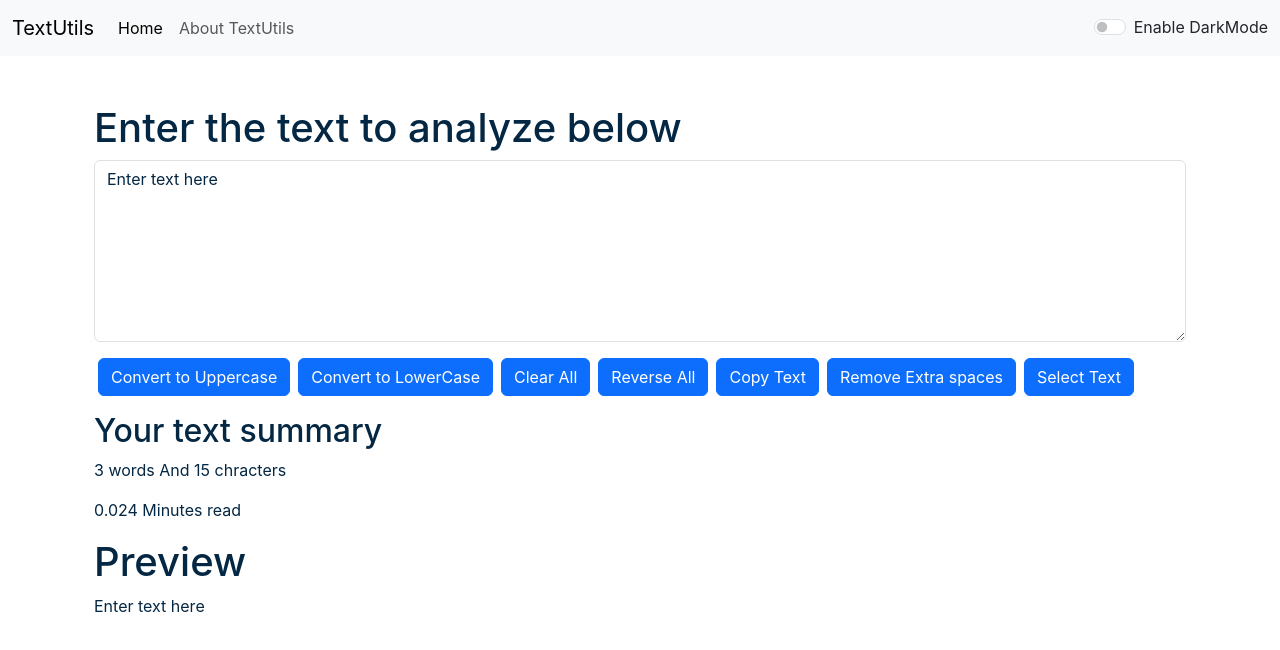
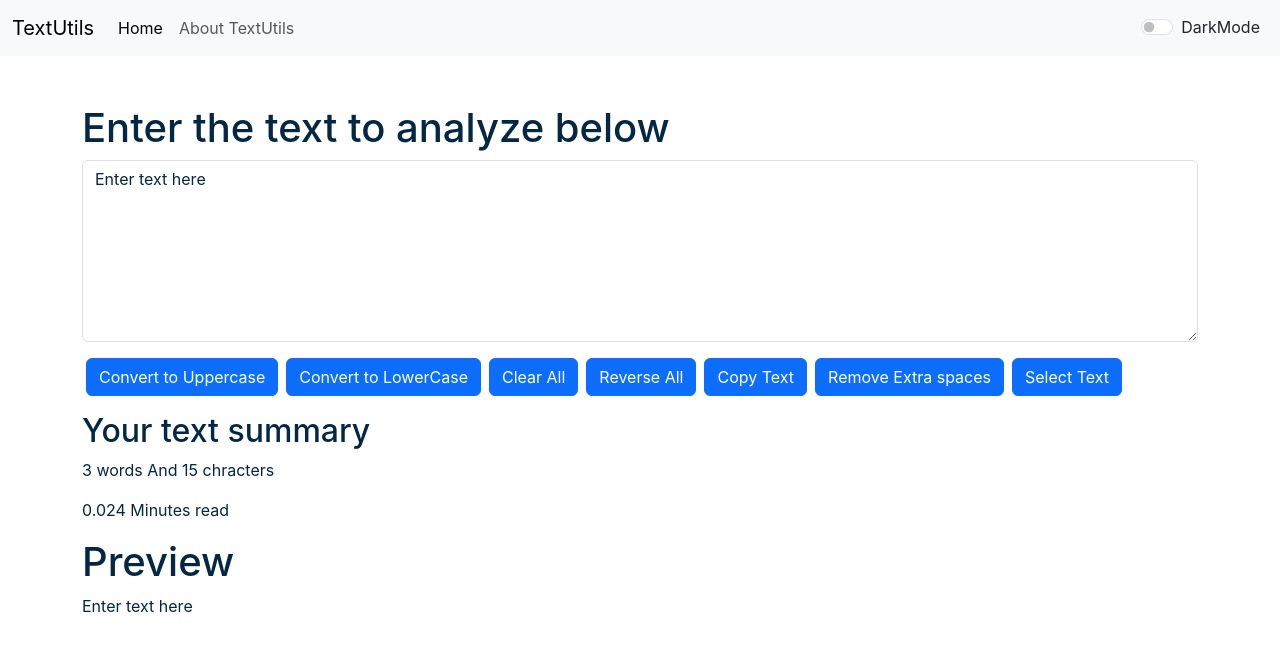
Before and after one commit to Abhishek-Mishra-77/ReactProjextNo_1, a React (Create React App) app: page / in a window 1280 px wide. Shown: the top 650 px of the page. Built offline with nearby package versions, Linux system fonts and the light colour scheme.

Commit message:
React Router Get Added

```diff
--- a/package.json
+++ b/package.json
@@ -10,6 +10,7 @@
     "gh-pages": "^5.0.0",
     "react": "^18.2.0",
     "react-dom": "^18.2.0",
+    "react-router-dom": "^6.14.0",
     "react-scripts": "5.0.1",
     "web-vitals": "^2.1.4"
   },
--- a/public/index.html
+++ b/public/index.html
@@ -3,26 +3,16 @@
 
 <head>
   <meta charset="utf-8" />
-  <link rel="icon" href="%PUBLIC_URL%/favicon.ico" />
+  <!-- <link rel="icon" href="%PUBLIC_URL%/favicon.ico" /> -->
+  <link rel="icon" href="https://cdn-icons-png.flaticon.com/128/4021/4021693.png" />
   <meta name="viewport" content="width=device-width, initial-scale=1" />
   <meta name="theme-color" content="#000000" />
-  <meta name="description" content="Web site created using create-react-app" />
+  <meta name="description" content="TextUtils is a utility which can be used to manipulate your text in the way you want." />
   <link rel="apple-touch-icon" href="%PUBLIC_URL%/logo192.png" />
-  <!--
-      manifest.json provides metadata used when your web app is installed on a
-      user's mobile device or desktop. See https://developers.google.com/web/fundamentals/web-app-manifest/
-    -->
+
   <link rel="manifest" href="%PUBLIC_URL%/manifest.json" />
-  <!--
-      Notice the use of %PUBLIC_URL% in the tags above.
-      It will be replaced with the URL of the `public` folder during the build.
-      Only files inside the `public` folder can be referenced from the HTML.
 
-      Unlike "/favicon.ico" or "favicon.ico", "%PUBLIC_URL%/favicon.ico" will
-      work correctly both with client-side routing and a non-root public URL.
-      Learn how to configure a non-root public URL by running `npm run build`.
-    -->
-  <title>React App</title>
+  <title>TextUtils - Home</title>
   <link href="https://cdn.jsdelivr.net/npm/bootstrap@5.3.0/dist/css/bootstrap.min.css" rel="stylesheet"
     integrity="sha384-9ndCyUaIbzAi2FUVXJi0CjmCapSmO7SnpJef0486qhLnuZ2cdeRhO02iuK6FUUVM" crossorigin="anonymous">
 </head>
@@ -30,16 +20,6 @@
 <body>
   <noscript>You need to enable JavaScript to run this app.</noscript>
   <div id="root"></div>
-  <!--
-      This HTML file is a template.
-      If you open it directly in the browser, you will see an empty page.
-
-      You can add webfonts, meta tags, or analytics to this file.
-      The build step will place the bundled scripts into the <body> tag.
-
-      To begin the development, run `npm start` or `yarn start`.
-      To create a production bundle, use `npm run build` or `yarn build`.
-    -->
 
   <script src="https://cdn.jsdelivr.net/npm/bootstrap@5.3.0/dist/js/bootstrap.bundle.min.js"
     integrity="sha384-geWF76RCwLtnZ8qwWowPQNguL3RmwHVBC9FhGdlKrxdiJJigb/j/68SIy3Te4Bkz"
--- a/src/App.js
+++ b/src/App.js
@@ -1,7 +1,17 @@
 import React, { useState } from "react";
 import TextForm from "./components/TextForm";
+import About from './components/About';
 import NavBar from "./components/NavBar";
 import Alert from "./components/Alert";
+import {
+  BrowserRouter as Router,
+  Routes,
+  Route,
+  Link
+} from "react-router-dom";
+
+
+
 
 function App() {
 
@@ -16,6 +26,11 @@ function App() {
       msg: message,
       type: type
     })
+
+    setTimeout(() => {
+      setAlert(null);
+    }, 3000)
+
   }
 
 
@@ -25,11 +40,13 @@ function App() {
       setMode('dark')
       document.body.style.backgroundColor = '#042743'
       showAlert('Dark mode has been enable', 'success');
+      document.title = 'TextUtils - Dark Mode';
     }
     else {
       setMode('light')
       document.body.style.backgroundColor = 'white'
       showAlert('Light mode has been enable', 'success');
+      document.title = 'TextUtils - Light Mode';
     }
   }
 
@@ -38,25 +55,16 @@ function App() {
 
   return (
     <>
-      <NavBar
-        title='TextUtils'
-        aboutText='About TextUtils'
-        mode={mode}
-        toggleMode={toggleMode}>
-      </NavBar>
-
-      <Alert alert={alert} />
-
-      <div className="container my-5">
-        <TextForm
-          heading="Enter the text to analyze below"
-          mode={mode}
-          showAlert={showAlert}>
-        </TextForm>
-
-
-      </div>
-
+      <Router>
+        <NavBar title='TextUtils' aboutText='About TextUtils' mode={mode} toggleMode={toggleMode}></NavBar>
+        <Alert alert={alert} />
+        <div className="container my-5">
+        </div >
+        <Routes>
+          <Route etact path="/about" element={<About></About>} />
+          <Route etact path="/" element={<TextForm heading="Enter the text to analyze below" mode={mode} showAlert={showAlert}></TextForm>} />
+        </Routes>
+      </Router>
     </>
   );
 }
--- a/src/components/Alert.js
+++ b/src/components/Alert.js
@@ -10,7 +10,6 @@ const Alert = (props) => {
     return (
         props.alert && <div className={`alert alert-${props.alert.type} alert-dismissible fade show`} role="alert">
             <strong>{capitalLetter(props.alert.type)}</strong> : {props.alert.msg}
-            <button type="button" className="btn-close" data-bs-dismiss="alert" aria-label="Close"></button>
         </div>
     )
 }
--- a/src/components/NavBar.js
+++ b/src/components/NavBar.js
@@ -1,32 +1,33 @@
 import React from 'react';
 import PropTypes from 'prop-types';
+import { Link } from 'react-router-dom'
 
 
 const NavBar = (props) => {
     return (
         <nav className={`navbar navbar-expand-lg navbar-${props.mode} bg-${props.mode}`}>
             <div className="container-fluid">
-                <a className="navbar-brand" href="/">{props.title}</a>
+                <Link className="navbar-brand" to="/">{props.title}</Link>
                 <button className="navbar-toggler" type="button" data-bs-toggle="collapse" data-bs-target="#navbarSupportedContent" aria-controls="navbarSupportedContent" aria-expanded="false" aria-label="Toggle navigation">
                     <span className="navbar-toggler-icon"></span>
                 </button>
                 <div className="collapse navbar-collapse" id="navbarSupportedContent">
                     <ul className="navbar-nav me-auto mb-2 mb-lg-0">
                         <li className="nav-item">
-                            <a className="nav-link active" aria-current="page" href="/">Home</a>
+                            <Link className="nav-link active" aria-current="page" to="/">Home</Link>
                         </li>
                         <li className="nav-item">
-                            <a className="nav-link" href="/">{props.aboutText}</a>
+                            <Link className="nav-link" to="/about">{props.aboutText}</Link>
                         </li>
                     </ul>
-                    {/* <form className="d-flex" role="search">
-                        <input className="form-control me-2" type="search" placeholder="Search" aria-label="Search" />
-                        <button className="btn btn-outline-success" type="submit">Search</button>
-                    </form> */}
 
-                    <div className={`form-check form-switch text-${props.mode==='light'?'dark' : 'light'}`}>
+                    <div className='d-flex'>
+                        <div className='bg-primary rounded mx-2'></div>
+                    </div>
+
+                    <div className={`form-check form-switch mx-2 text-${props.mode === 'light' ? 'dark' : 'light'}`}>
                         <input className="form-check-input" onClick={props.toggleMode} type="checkbox" role="switch" id="flexSwitchCheckDefault" />
-                        <label className="form-check-label" htmlFor="flexSwitchCheckDefault">Enable DarkMode</label>
+                        <label className="form-check-label" htmlFor="flexSwitchCheckDefault">DarkMode</label>
                     </div>
                 </div>
             </div>
--- a/src/components/TextForm.js
+++ b/src/components/TextForm.js
@@ -96,7 +96,7 @@ const TextForm = (props) => {
 
             <div className="container my-2" style={{ color: props.mode === 'dark' ? 'white' : '#042743' }}>
                 <h2>Your text summary</h2>
-                <p> {text.split(" ").length} words And {text.length} chracters</p>
+                <p> {text.length === 0 ? 0 : text.split(" ").length} words And {text.length} chracters</p>
                 <p> {0.008 * text.split(" ").length} Minutes read</p>
                 <h1>Preview</h1>
                 <p>{text.trim().length > 0 ? text : "Enter something to preview it here"}</p>
```
Also changed, not shown: 1 other file (tests, documents, lock files or other folders).
